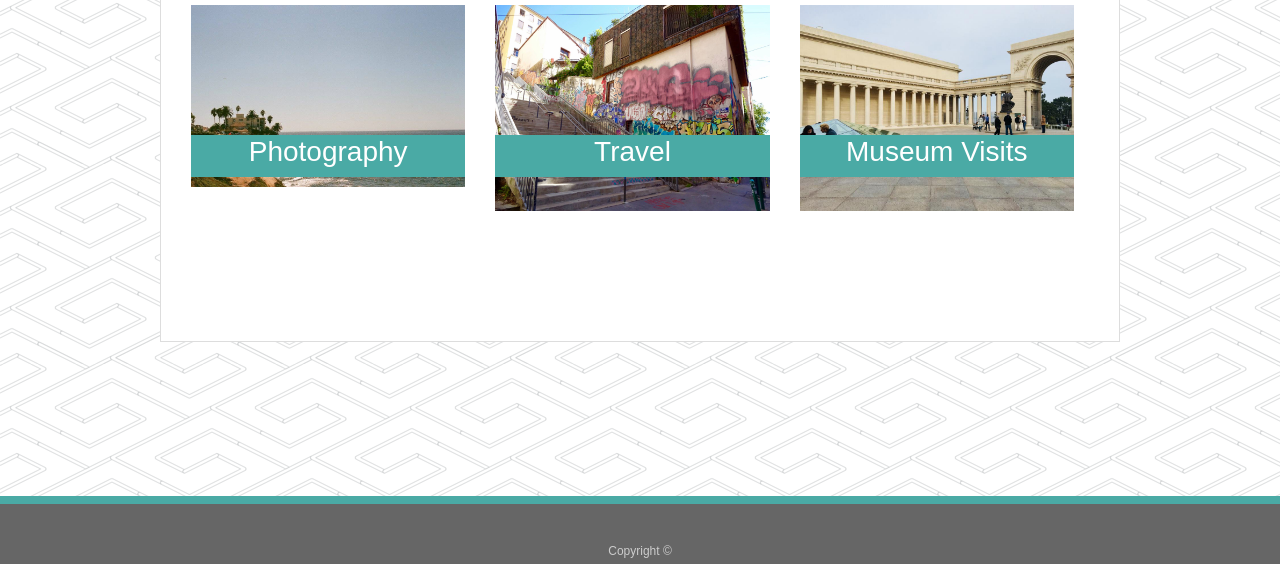
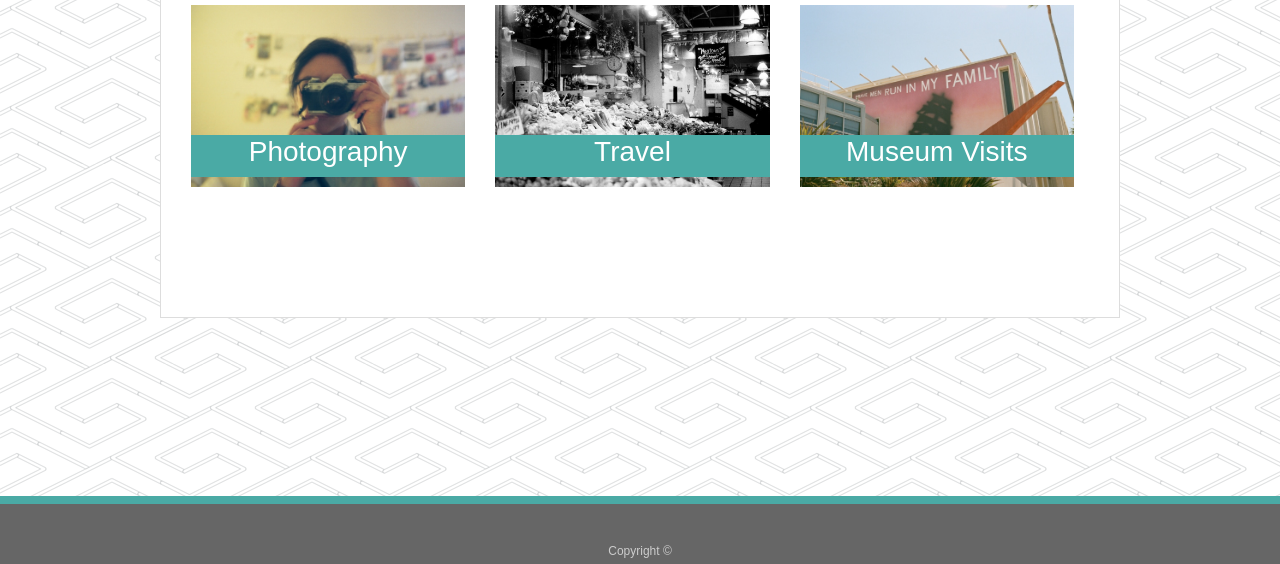
Before and after one commit to tracynle/Bootstrap-Portfolio, a plain HTML site: page portfolio.html in a window 1280 px wide. Shown: the part 236-800 px from the top of the page. Drawn offline with nearby package versions, Linux system fonts and the light colour scheme.

Commit message:
images all the same size

```diff
--- a/portfolio.html
+++ b/portfolio.html
@@ -36,7 +36,7 @@ crossorigin="anonymous">
         <div class="row">
             <div class="col-sm-4">
                 <div class="underlay-images">
-                    <img src="assets/images/lajolla.jpg" class="img-fluid" alt="Responsive image">
+                    <img src="assets/images/canonpic.jpg" alt="Selfie with my Canon" class="img-fluid" alt="Responsive image">
                     <div class="overlay-images">
                         <h3>Photography</h3>
                     </div>
@@ -45,7 +45,7 @@ crossorigin="anonymous">
 
             <div class="col-sm-4">
                 <div class="underlay-images">
-                    <img src="assets/images/lyonstreetart.jpg" alt="Lyon street art" class="img-fluid" alt="Responsive image">
+                    <img src="assets/images/pikeplace.jpg" alt="Pike Place Market" class="img-fluid" alt="Responsive image">
                     <div class="overlay-images">
                         <h3>Travel</h3>
                     </div>
@@ -54,7 +54,7 @@ crossorigin="anonymous">
 
             <div class="col-sm-4">
                 <div class="underlay-images">
-                    <img src="assets/images/legion.jpg" class="img-fluid" alt="Responsive image">
+                    <img src="assets/images/mcasdedrushca.jpg" alt="Brave Men Run In My Family by Ed Rushca" class="img-fluid" alt="Responsive image">
                     <div class="overlay-images">
                         <h3>Museum Visits</h3>
                     </div>
```
Also changed, not shown: assets/images/canonpic.jpg (added), assets/images/mcasdedrushca.jpg (added), assets/images/pikeplace.jpg (added), assets/images/sunsetcliffs.jpg (added), 2 other files.
